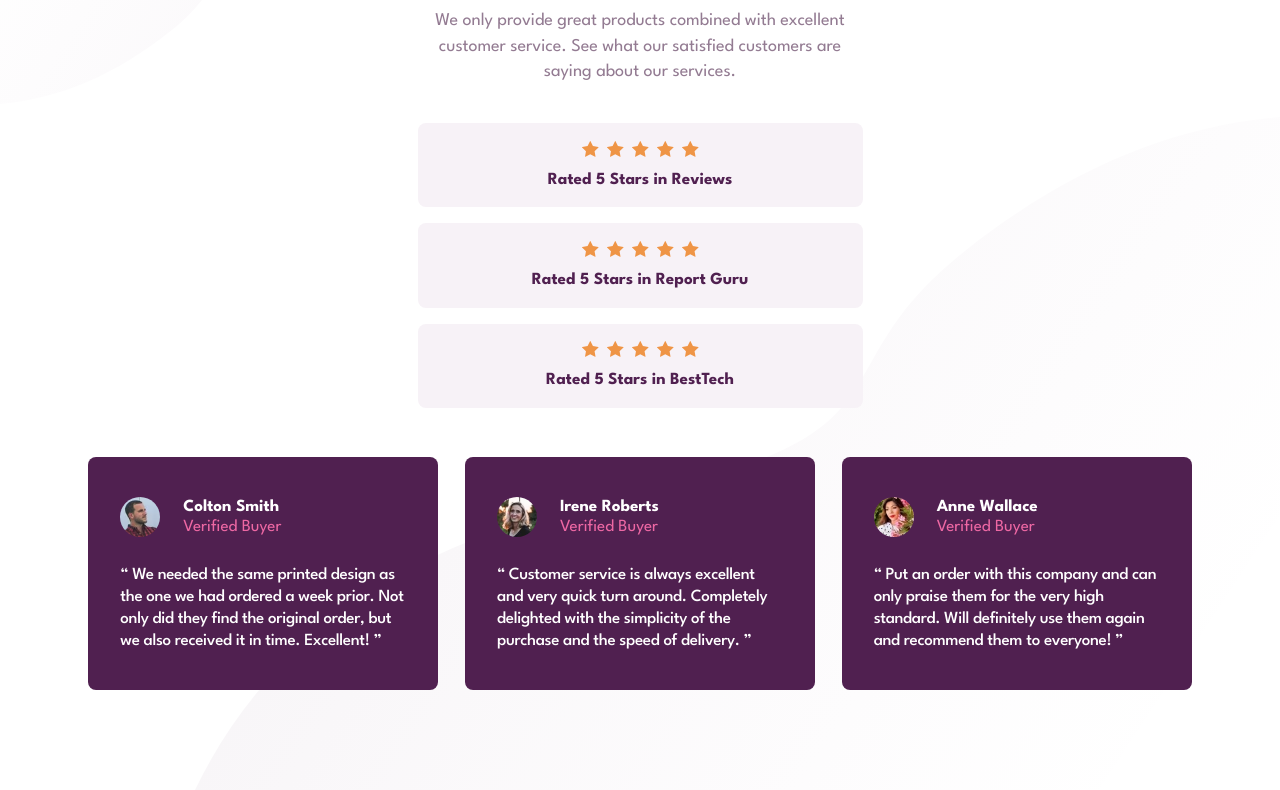
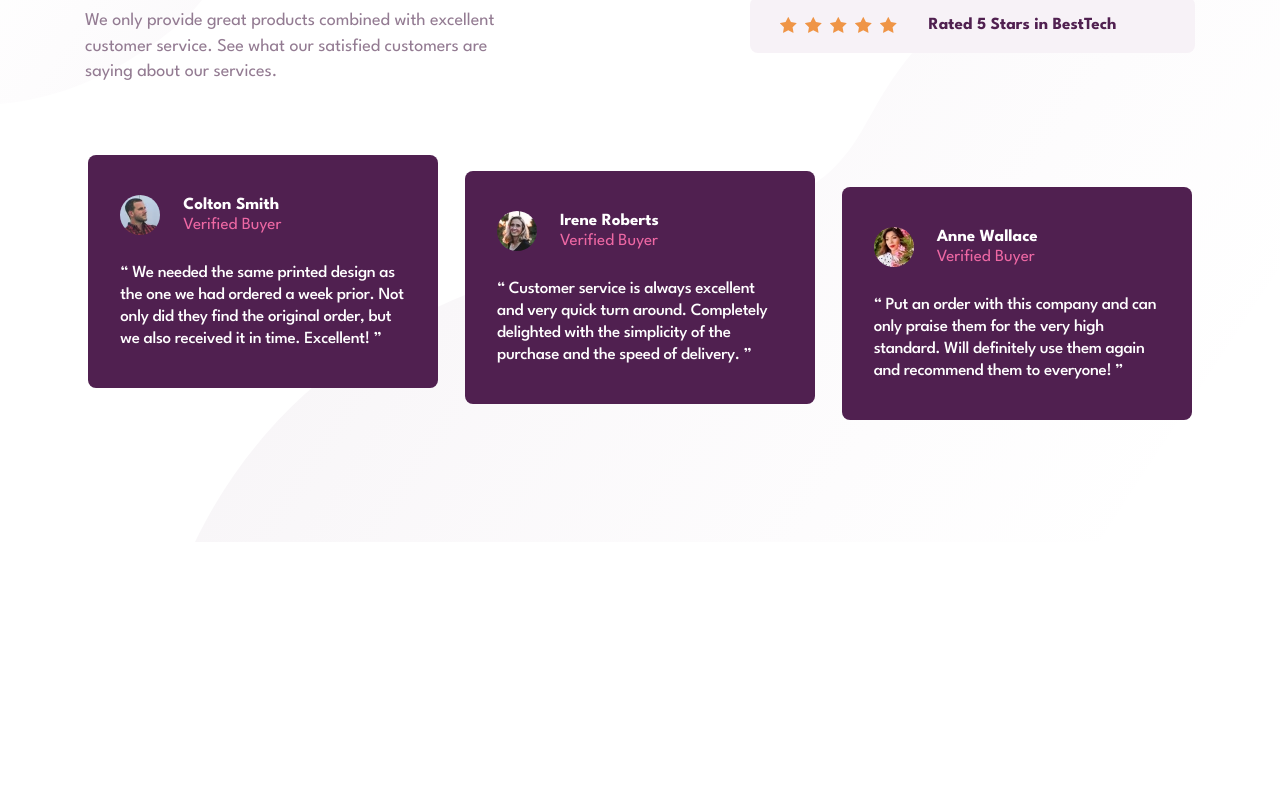
Before and after one commit to OniOdd/social-proof-section, a plain HTML site: page index.html in a window 1280 px wide. Shown: the part 258-1048 px from the top of the page. After the commit the page ends 800 px from the top, so only its background shows below. Drawn offline with Linux system fonts and the light colour scheme.

Commit message:
Desktop and mobile versions are ready.

```diff
--- a/scss/components/_review.scss
+++ b/scss/components/_review.scss
@@ -3,16 +3,31 @@
 .review {
   inline-size: 100%;
   max-inline-size: 445px;
-  padding: a.clampRem(375, 1440, 16, 18) a.clampRem(375, 1440, 16, 18)
+  padding: a.clampRem(375, 1440, 16, 18) a.clampRem(375, 1440, 16, 32)
     a.clampRem(375, 1440, 13, 18);
   background-color: a.$lightGrayishMagenta;
   border-radius: 8px;
+
+  @media (min-width: 992px) {
+    &:nth-child(1) {
+      margin-inline-end: a.clampPx(992, 1440, 20, 95);
+    }
+
+    &:nth-child(2) {
+      margin-inline-end: a.clampPx(992, 1440, 10, 47);
+    }
+  }
 
   &__content {
     display: flex;
     flex-direction: column;
     align-items: center;
     row-gap: a.rem(13);
+
+    @media (min-width: 992px) {
+      flex-direction: row;
+      column-gap: 32px;
+    }
   }
 
   &__stars-wrapper {
--- a/scss/components/_testimonial.scss
+++ b/scss/components/_testimonial.scss
@@ -6,6 +6,16 @@
   padding: 40px 33px a.clampPx(375, 1440, 31, 39) 32px;
   background-color: a.$veryDarkMagenta;
   border-radius: 8px;
+
+  @media (min-width: 1146px) {
+    &:nth-child(2) {
+      margin-block-start: 16px;
+    }
+
+    &:nth-child(3) {
+      margin-block-start: 32px;
+    }
+  }
 
   &__header {
     display: flex;
--- a/scss/pages/_home.scss
+++ b/scss/pages/_home.scss
@@ -1,7 +1,7 @@
 @use "../abstracts" as a;
 
 .wrapper {
-  inline-size: min(100% - 48px, 1440px);
+  inline-size: min(100% - 48px, 1110px);
   min-block-size: 100vh;
   margin-inline: auto;
   padding-block: a.clampPx(375, 1440, 82, 118) a.clampPx(375, 1440, 99, 100);
--- a/scss/sections/_testimonials.scss
+++ b/scss/sections/_testimonials.scss
@@ -6,10 +6,26 @@
   grid-template-rows: repeat(3, auto);
   justify-items: center;
 
+  @media (min-width: 992px) {
+    grid-template-columns: repeat(2, auto);
+    grid-template-rows: repeat(2, auto);
+    grid-template-areas:
+      "header reviews"
+      "testimonials testimonials";
+    justify-items: start;
+    row-gap: 71px;
+  }
+
   &__header {
     max-inline-size: 410px;
     margin-block-end: 39px;
     text-align: center;
+
+    @media (min-width: 992px) {
+      grid-area: header;
+      margin-block-end: 0;
+      text-align: start;
+    }
   }
 
   &__title {
@@ -37,17 +53,29 @@
     row-gap: 16px;
     inline-size: 100%;
     margin-block-end: 49px;
+
+    @media (min-width: 992px) {
+      grid-area: reviews;
+      align-items: flex-end;
+      margin-block-end: 0;
+    }
   }
 
   &__testimonials {
     display: flex;
     flex-direction: column;
     flex-wrap: wrap;
+    align-items: flex-start;
     gap: 16px a.clampPx(768, 1440, 16, 30);
 
     @media (min-width: 768px) {
       flex-direction: row;
       justify-content: center;
     }
+
+    @media (min-width: 992px) {
+      grid-area: testimonials;
+      justify-self: center;
+    }
   }
 }
```
Also changed, not shown: css/styles.css.
